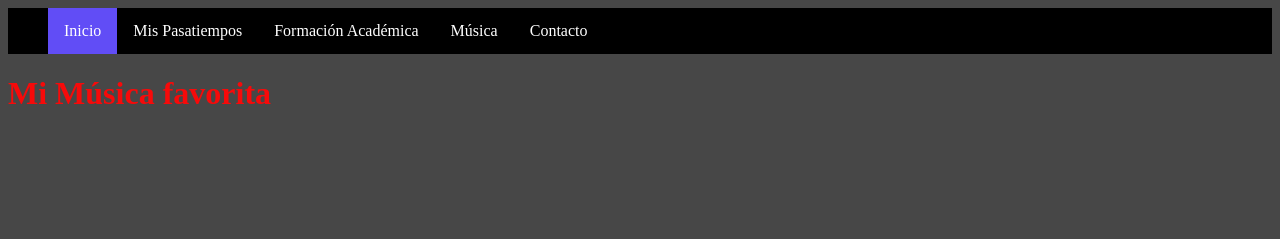
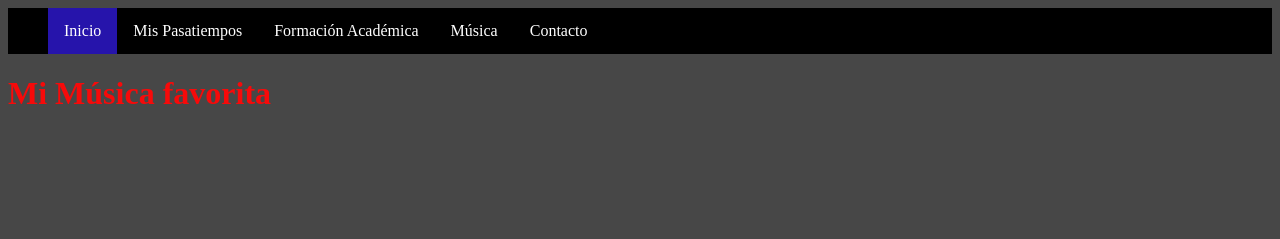
Before and after one commit to SHW378/MyPersonalWeb, a plain HTML site: page Musica.html in a window 1280 px wide. In both pictures the pointer is over the link "Inicio". Shown: the top 239 px of the page. Drawn offline with Linux system fonts and the light colour scheme.

Commit message:
cambio coloor hover

```diff
--- a/style/myStyle.css
+++ b/style/myStyle.css
@@ -16,7 +16,7 @@ li a{
 }
 /* efecto hover() sobre para las ofciones de la nav*/
 li a:hover {
-    background-color: rgb(97, 77, 246);
+    background-color: rgb(38, 20, 171);
 }
 header {
     background-color: black;
```
